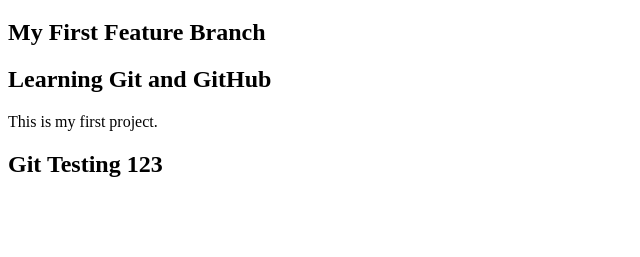
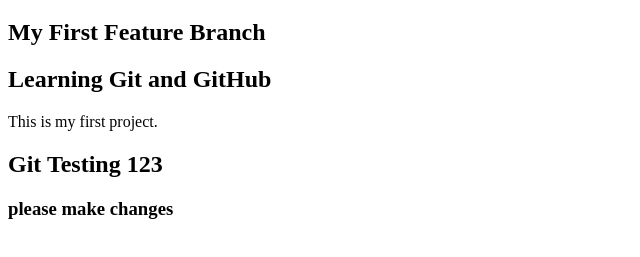
Before and after one commit to Hari4733/MyFirstGitProject, a plain HTML site: page index.html in a window 1280 px wide. Shown: the part 61-318 px from the top of the page, without its empty margins (0-640 px from the left). Drawn offline with Linux system fonts and the light colour scheme.

Commit message:
Added new feature branch content

```diff
--- a/index.html
+++ b/index.html
@@ -10,5 +10,6 @@
     <h2>Learning Git and GitHub</h2>
     <p>This is my first project.</p>
     <h2>Git Testing 123</h2>
+    <h3>please make changes</h3>
 </body>
 </html>
```
